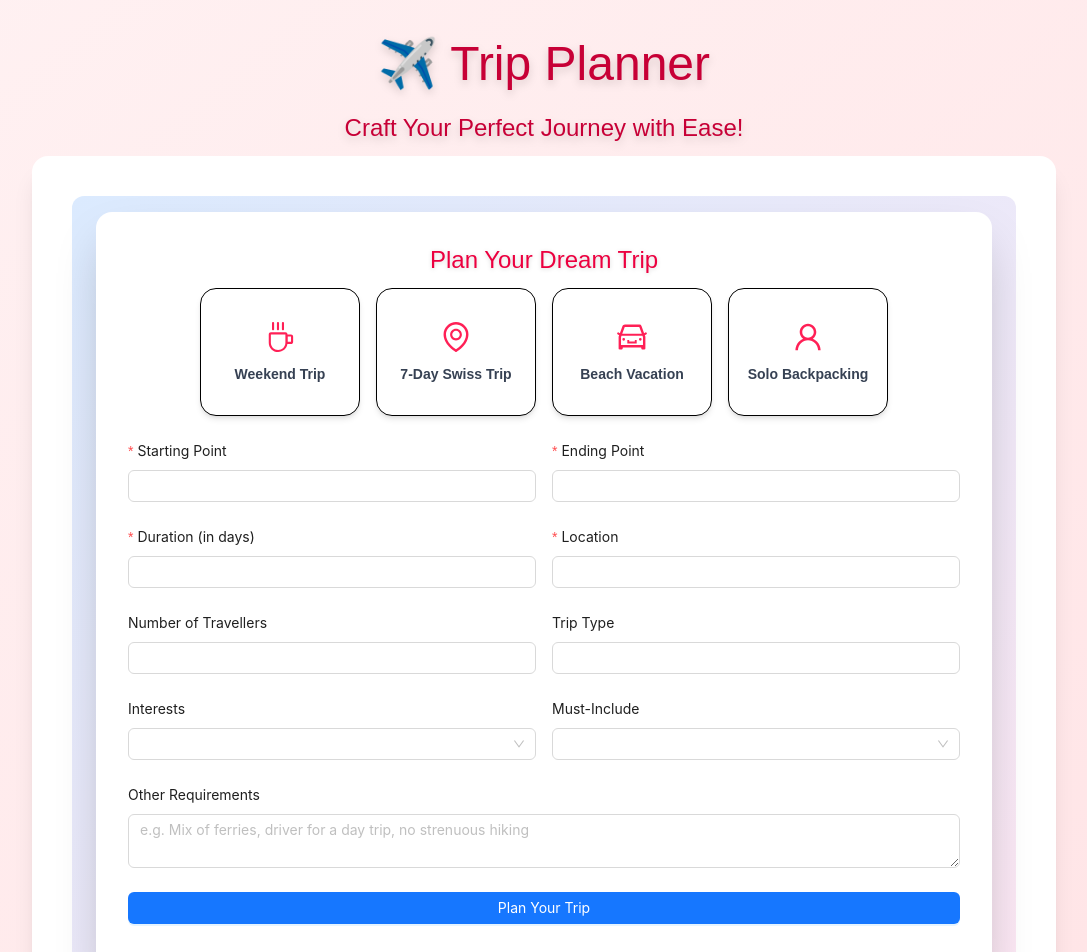
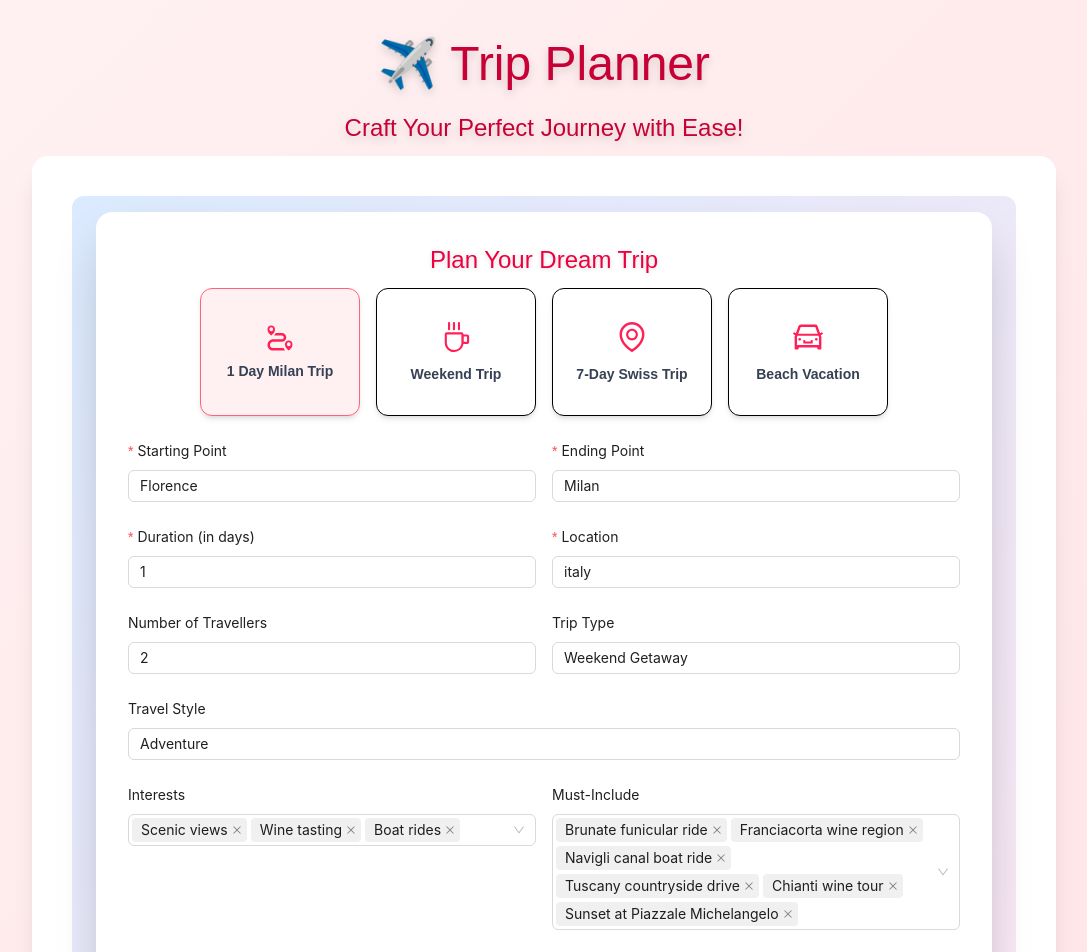
Before and after one commit to Mr-AsimGhaffar/travel-itinerary, a React app in the folder my-app/: page / in a window 1280 px wide. Shown: the top 952 px of the page, without its empty margins (96-1183 px from the left). Built offline with nearby package versions, Linux system fonts and the light colour scheme; the HTML template or start-up script is replaced by a standard one.

Commit message:
add trip cache to get result

```diff
--- a/my-app/src/components/TripForm.jsx
+++ b/my-app/src/components/TripForm.jsx
@@ -1,13 +1,13 @@
-import React, { useState } from "react";
+import React, { useEffect, useState } from "react";
 import { Form, Input, Button, Select, Row, Col } from "antd";
 import {
   CarOutlined,
   EnvironmentOutlined,
   CoffeeOutlined,
-  UserOutlined,
 } from "@ant-design/icons";
 import { fetchTripImages, planTrip } from "../utils/api";
 import toast from "react-hot-toast";
+import { BiTrip } from "react-icons/bi";
 
 export function TripForm({ onTripPlanned }) {
   const [form] = Form.useForm();
@@ -31,7 +31,27 @@ export function TripForm({ onTripPlanned }) {
     }
   };
 
-  const presets = {
+  const presets = React.useMemo(
+    () => ({
+      milan: {
+        startingPoint: "Florence",
+        endingPoint: "Milan",
+        duration: 1,
+        location: "italy",
+        numberOfTravellers: 2,
+        travelType: "Weekend Getaway",
+        travelStyle: "Adventure",
+        interests: ["Scenic views", "Wine tasting", "Boat rides"],
+        mustHave: [
+          "Brunate funicular ride",
+          "Franciacorta wine region",
+          "Navigli canal boat ride",
+          "Tuscany countryside drive",
+          "Chianti wine tour",
+          "Sunset at Piazzale Michelangelo",
+        ],
+        requirements: "No early mornings, avoid crowded places",
+      },
       weekend: {
         startingPoint: "Milan",
         endingPoint: "Lake Como",
@@ -68,43 +88,52 @@ export function TripForm({ onTripPlanned }) {
         mustHave: ["Nassau", "Cable Beach", "Coral reefs"],
         requirements: "Ocean view hotel, beach massage",
       },
-    solo: {
-      startingPoint: "Berlin",
-      endingPoint: "Prague",
-      duration: 4,
-      location: "Central Europe",
-      travelType: "Backpacking",
-      interests: ["Museums", "Street food", "Photography"],
-      mustHave: ["Charles Bridge", "Berlin Wall", "Local hostels"],
-      requirements: "Cheap transport, flexible check-in times",
-    },
-  };
+    }),
+    []
+  );
 
-  const handlePreset = (type) => {
+  const handlePreset = React.useCallback(
+    (type) => {
       form.setFieldsValue(presets[type]);
       setSelectedPreset(type);
-  };
+    },
+    [form, presets]
+  );
+
+  useEffect(() => {
+    handlePreset("milan");
+  }, [handlePreset]);
 
   const PresetButton = ({ icon, label, type }) => (
     <div
       onClick={() => handlePreset(type)}
-      className={`cursor-pointer flex flex-col items-center justify-center p-4 border rounded-2xl shadow-md w-40 h-32 transition hover:shadow-xl ${
-        selectedPreset === type ? "border-rose-400 bg-rose-50" : "bg-white"
-      }`}
+      className={`cursor-pointer flex-none flex flex-col items-center justify-center
+    p-2 sm:p-4 border rounded-xl shadow-md
+    w-22 h-20 sm:w-40 sm:h-32 transition hover:shadow-xl
+    ${selectedPreset === type ? "border-rose-400 bg-rose-50" : "bg-white"}`}
     >
-      <div className="text-3xl mb-2 text-rose-500">{icon}</div>
-      <span className="text-sm font-semibold text-gray-700">{label}</span>
+      <div className="text-xl sm:text-3xl mb-1 sm:mb-2 text-rose-500">
+        {icon}
+      </div>
+      <span className="text-[10px] sm:text-sm font-semibold text-gray-700 text-center">
+        {label}
+      </span>
     </div>
   );
 
   return (
-    <div className="min-h-screen flex items-center justify-center bg-gradient-to-br from-blue-100 to-pink-100 p-4 rounded-xl">
+    <div className="flex items-center justify-center bg-gradient-to-br from-blue-100 to-pink-100 p-4 rounded-xl">
       <div className="w-full max-w-4xl bg-white p-8 rounded-2xl shadow-2xl">
         <h2 className="text-lg md:text-2xl font-bold mb-4 text-center text-rose-600 drop-shadow-sm">
           Plan Your Dream Trip
         </h2>
 
         <div className="flex gap-4 flex-wrap justify-center mb-6">
+          <PresetButton
+            icon={<BiTrip />}
+            label="1 Day Milan Trip"
+            type="milan"
+          />
           <PresetButton
             icon={<CoffeeOutlined />}
             label="Weekend Trip"
@@ -119,11 +148,6 @@ export function TripForm({ onTripPlanned }) {
             icon={<CarOutlined />}
             label="Beach Vacation"
             type="beach"
-          />
-          <PresetButton
-            icon={<UserOutlined />}
-            label="Solo Backpacking"
-            type="solo"
           />
         </div>
 
@@ -188,7 +212,8 @@ export function TripForm({ onTripPlanned }) {
             </Col>
           </Row>
 
-          {(selectedPreset === "swiss" ||
+          {(selectedPreset === "milan" ||
+            selectedPreset === "swiss" ||
             selectedPreset === "beach" ||
             selectedPreset === "weekend") && (
             <Form.Item name="travelStyle" label="Travel Style">
```
Also changed, not shown: 2 other files (tests, documents, lock files or other folders). Lines whose indentation alone changed are shown as unchanged.
